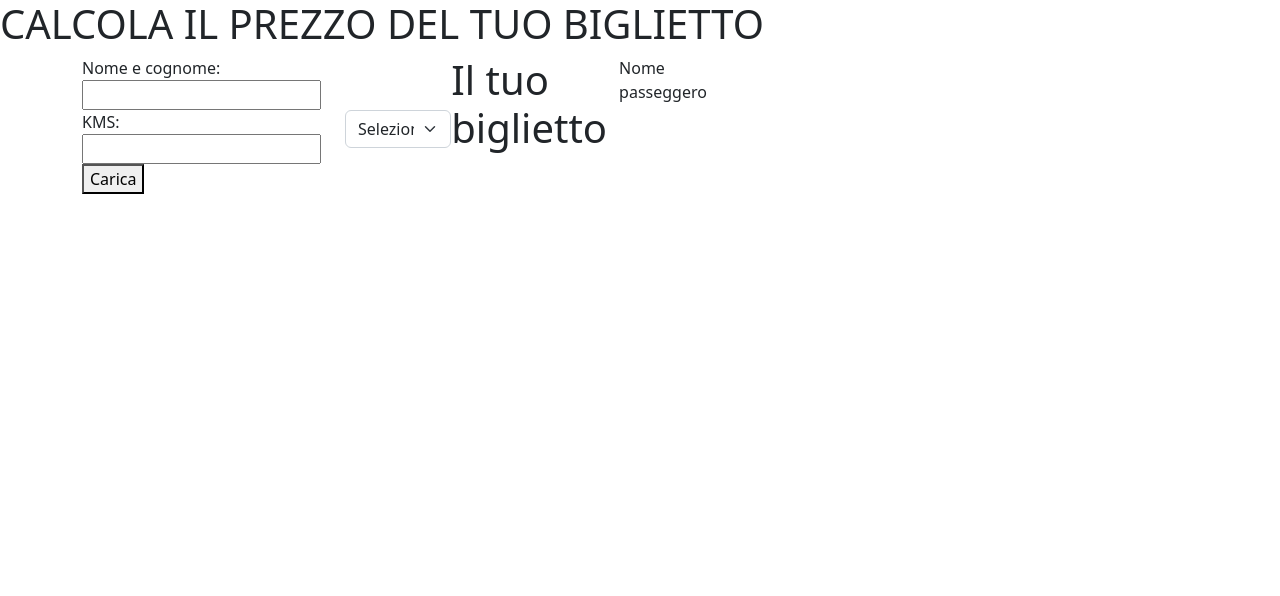
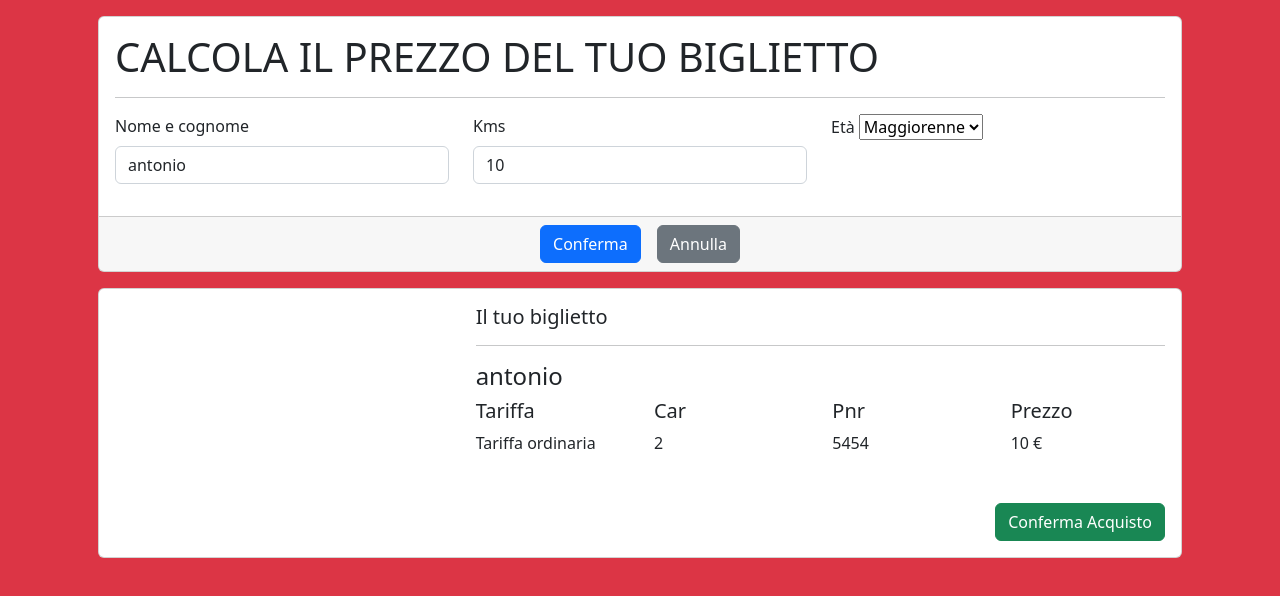
Before and after one commit to freddycarta/js-biglietto-treno-form, a plain HTML site: page index.html in a window 1280 px wide. Drawn offline with nearby package versions, Linux system fonts and the light colour scheme.

Commit message:
correction

```diff
--- a/index.html
+++ b/index.html
@@ -10,45 +10,83 @@
     <link rel="stylesheet" href="style.css">
 
 
+
 </head>
-<body>
-  <h1>CALCOLA IL PREZZO DEL TUO BIGLIETTO</h1>
-    <div class="container d-flex">
-        <div class="row align-items-start">
-          <div class="col">
-            <label for="name">Nome e cognome:</label><br>
-            <input type="text" name="name" id="name">
+<body class="body bg-danger">
+<div class="container">
+  <section id="form" class="m-3">
+    <div class="card">
+      <div class="card-body">
+        <h1 class="card-title">CALCOLA IL PREZZO DEL TUO BIGLIETTO</h1>
+        <hr />
+        <div class="row row-cols-md-3">
+          <div class="mb-3">
+            <label for="name" class="form-label">Nome e cognome</label>
+            <input type="text" class="form-control" id="name" value="antonio">
           </div>
-          <div class="col">
-            <label for="km">KMS:</label><br>
-            <input type="number" name="km" id="km">
+          <div class="mb-3">
+            <label for="kms" class="form-label">Kms</label>
+            <input type="number" class="form-control" id="kms" value="10">
           </div>
-          <div class="col">
-            <select class="form-select">
-              <option selected>Seleziona</option>
-              <option value="minor">Minor</option>
-              <option value="middle">Middle</option>
-              <option value="over65">Over65</option>
+          <div class="mb-3">
+            <label for="age" class="form-label">Età</label>
+            <select name="formselect" id="age">
+              <option value="maj">Maggiorenne</option>
+              <option value="min">Minorenne</option>
+              <option value="over">Over65</option>
             </select>
           </div>
-          <div class="col">
-            <button id="carica">Carica</button>
+        </div>
+      </div>
+      <div class="card-footer d-flex justify-content-center">
+        <button type="button" class="btn btn-primary me-3" id="btnconfirm">Conferma</button>
+        <button type="button" class="btn btn-secondary" id="btncancel">Annulla</button>
+      </div>
+    </div>
+  </section>
+  <!-- class="m-3 d-none" -->
+  <section id="ticketsection" class="m-3">
+    <div class="card mb-3">
+      <div class="row g-0">
+        <div class="col-md-4">
+        </div>
+        <div class="col-md-8">
+          <div class="card-body">
+            <h5 class="card-title">Il tuo biglietto</h5>
+            <hr />
+            <h4 class="passenger">antonio</h4>
+            <div class="row row-cols-md-4">
+              <div class="col">
+                <h5>Tariffa</h5>
+                <div id="rate">Tariffa ordinaria</div>
+              </div>
+              <div class="col">
+                <h5>Car</h5>
+                <div id="car">2</div>
+              </div>
+              <div class="col">
+                <h5>Pnr</h5>
+                <div id="Pnr">5454</div>
+              </div>
+              <div class="col">
+                <h5>Prezzo</h5>
+                <div id="price">10 €</div>
+              </div>
+            </div>
+            <div class="mt-5 d-flex justify-content-end">
+              <button class="btn btn-success" id="btnbuy">Conferma Acquisto</button>
+            </div>
           </div>
         </div>
-  <h1>Il tuo biglietto</h1>
-    <div class="container d-flex">
-      <div class="row align-items-start">
-        <div class="col">
-          Nome passeggero
-        </div>
-        <div class="col">
-          <p id="finalTicket"></p>
-        </div>
       </div>
+    </div>
+  </section>
 
-<script src="script.js"></script>
+</div>
 
 
 
+
+<script src="script.js"></script>
 </body>
 </html>
--- a/script.js
+++ b/script.js
@@ -1,20 +1,45 @@
-console.log ('js ok');
+console.log ('js ok')
+// FORM
+const nameField = document.getElementById ('name')
+const kmsField = document.getElementById ('kms')
+const ageField = document.getElementById ('age')
+const btnconfirm = document.getElementById ('btnconfirm')
+const btncancel = document.getElementById ('btncancel')
+const btnbuy = document.getElementById ('btnbuy')
 
-let ticket = (km * 0.21);
-console.log(ticket);
+// TICKET
+const passengerElement = document.getElementById ('passenger')
+const rateElement = document.getElementById ('rate')
+const carElement = document.getElementById ('car')
+const pnrElement = document.getElementById ('pnr')
+const priceElement = document.getElementById ('price')
+const ticketSection = document.getElementById ('ticketsection')
 
-if(age > 65) {
-    ticket = (ticket - (ticket * 0.40))
-} else if (age < 18 ) {
-    ticket = (ticket - (ticket * 0.20));
-}
+btnconfirm .addEventListener('click', function(){
+    const nameValue = nameField.value;
+    const kmsValue = kmsField.value;
+    const ageValue = ageField.value;
+    console.log(nameValue, kmsValue, ageValue);
 
-const finalTicket = document .getElementById('finalTicket')
+    let ratename = 'Tariffa ordinaria';
+    let price = 0.21 * kmsValue;
 
-document.getElementById('finalTicket').innerHTML = 'Il tuo biglietto costa'+''+ ticket +' '+ '€'
 
-const button = document.getElementById('carica')
-button.addEventListener ("click", function() {
-    'km' = parseInt( prompt('Quanti km vuoi percorrere?', '100') )
+    if (ageValue === 'min'){
+        price *= 0.8;
+        ratename= 'Tariffa minorenni';
+    } else if (ageValue === 'over'){
+        price *= 0.6;
+        ratename= 'Tariffa over 65';
+    }
 
+    console.log(price, ratename);
+
+    passengerElement .innerText = nameValue;
+    rateElement .innerText = ratename;
+    carElement .innerText = '7';
+    pnrElement .innerText = '9494';
+    priceElement .innerText = '€' + ' '+ price;
+
+    // ticketSection.classList.remove('d-none')
 })
```
